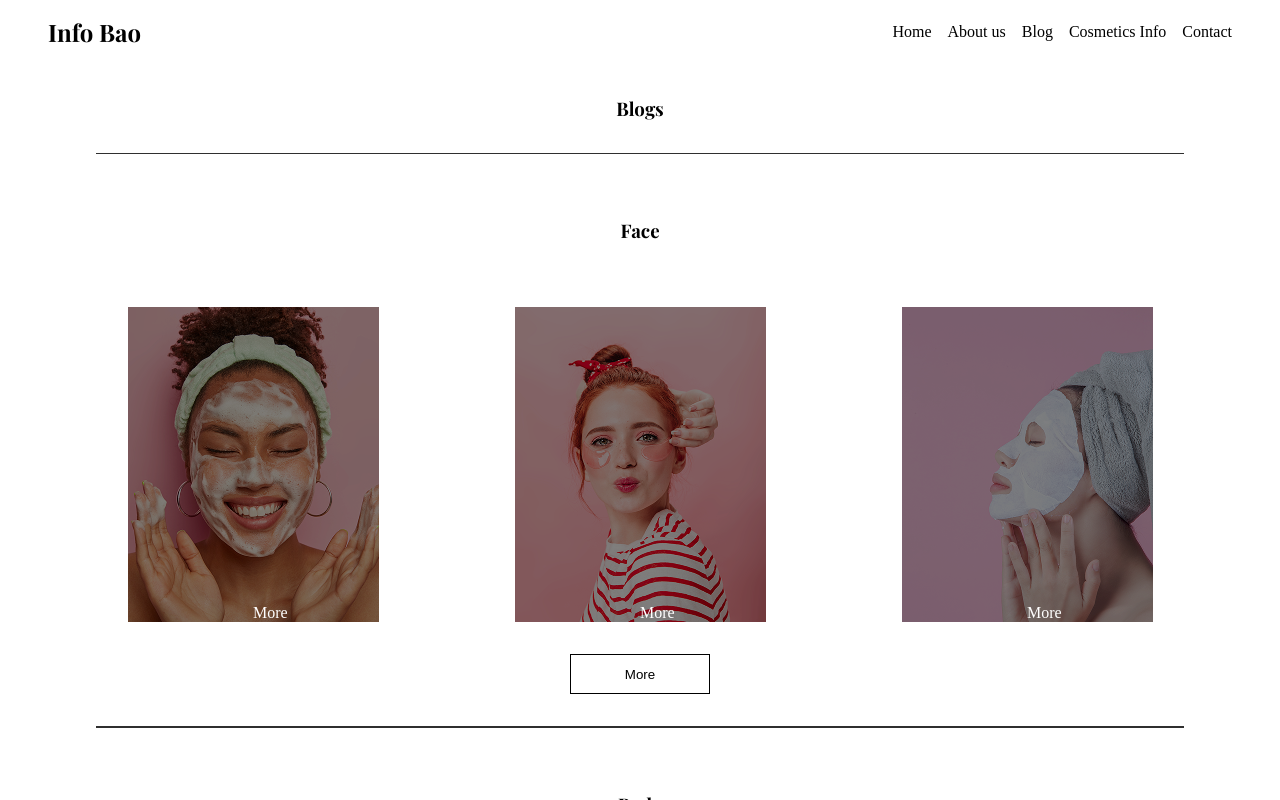
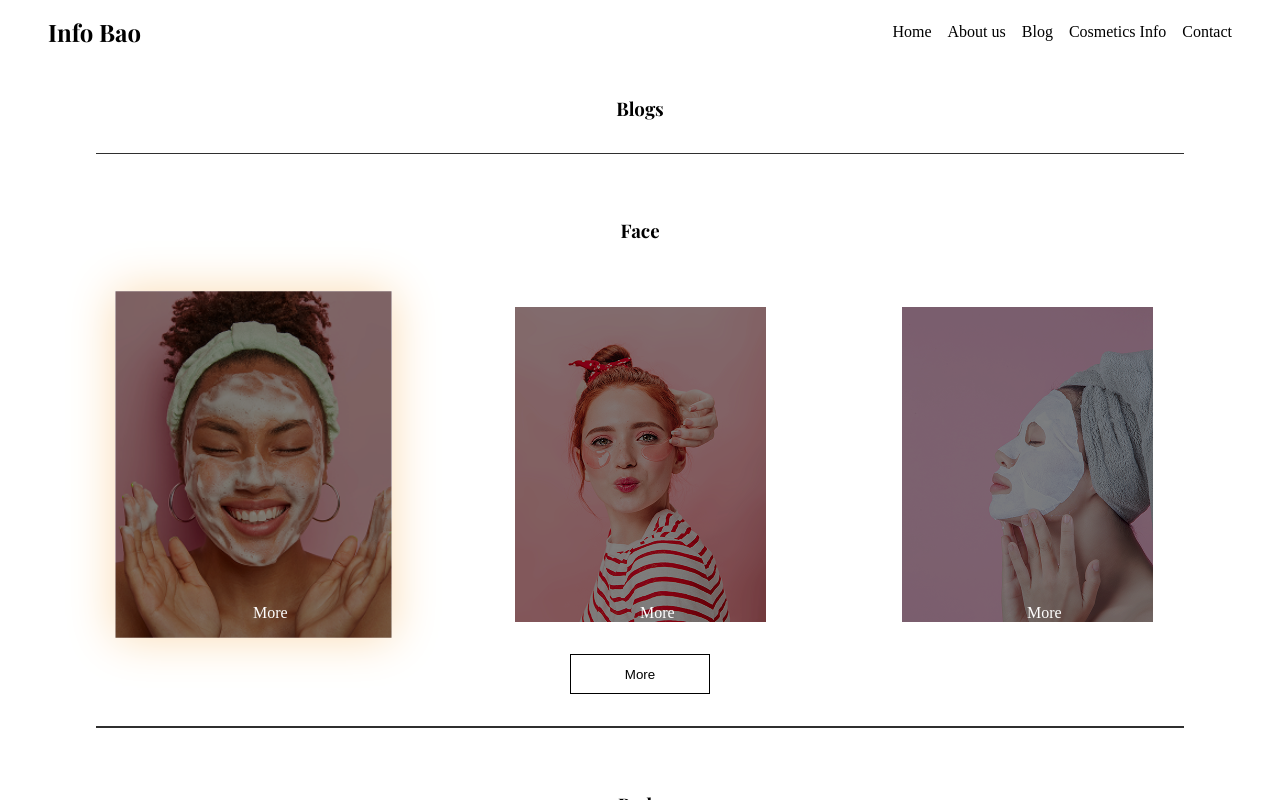
Before and after one commit to SebastianOnofrei/info-bao-client, a React (Vite) app: page /blog in a window 1280 px wide. In both pictures the pointer is over the picture 253 px from the left and 464 px from the top of the page. Shown: the top 800 px of the page. Built offline with nearby package versions, Linux system fonts and the light colour scheme; a web font is replaced by a local one.

Commit message:
feat: small enhancement photo on hover

```diff
--- a/src/components/pages/Blog/Blog.css
+++ b/src/components/pages/Blog/Blog.css
@@ -43,6 +43,13 @@
           left: 0;
           right: 0;
           bottom: 0;
+          cursor: pointer;
+          transition: all 0.5s ease-in-out;
+
+          &:hover {
+            transform: scale(1.1);
+            box-shadow: 0px 0px 40px rgb(250, 219, 178);
+          }
         }
 
         a {
```
